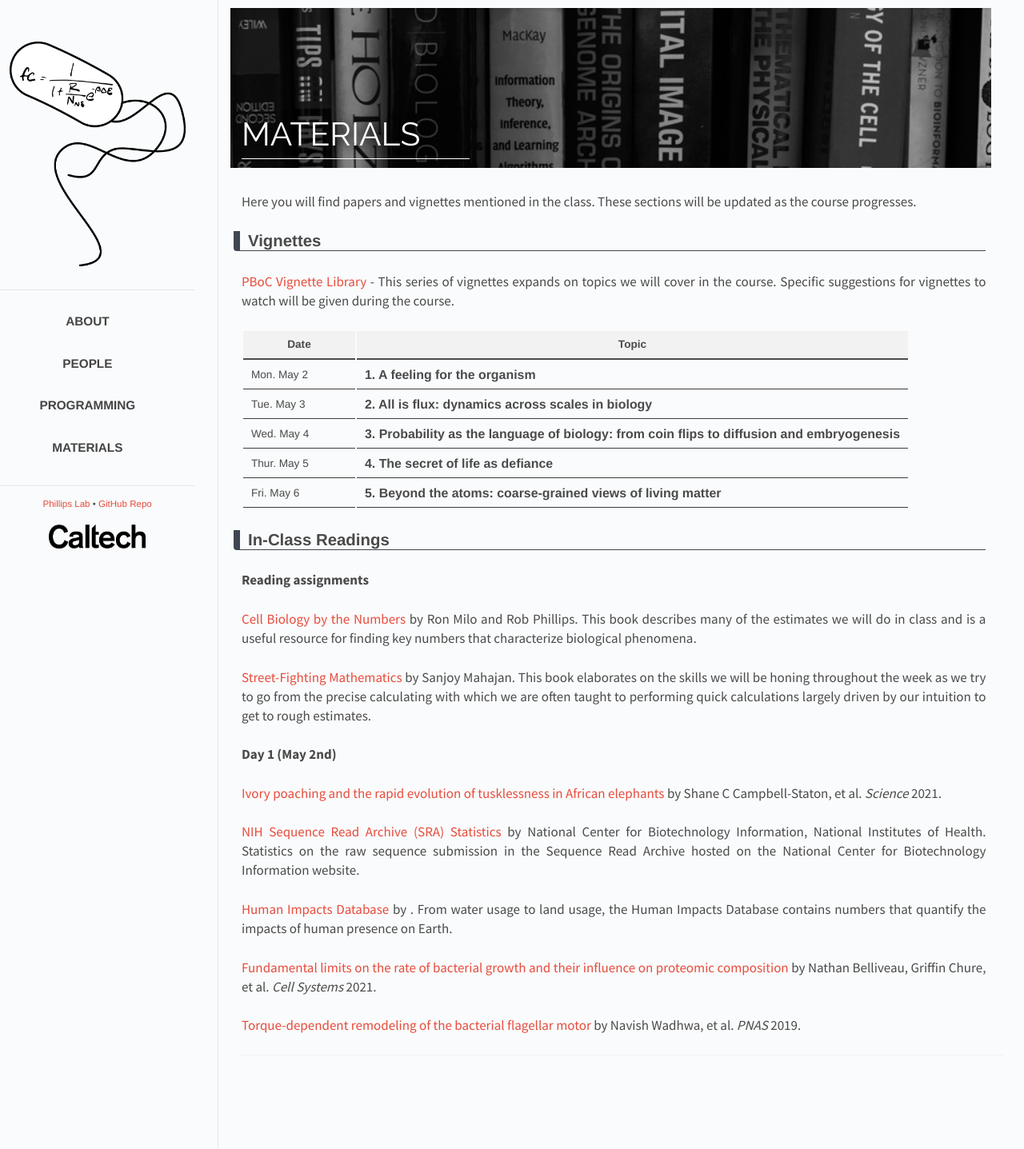
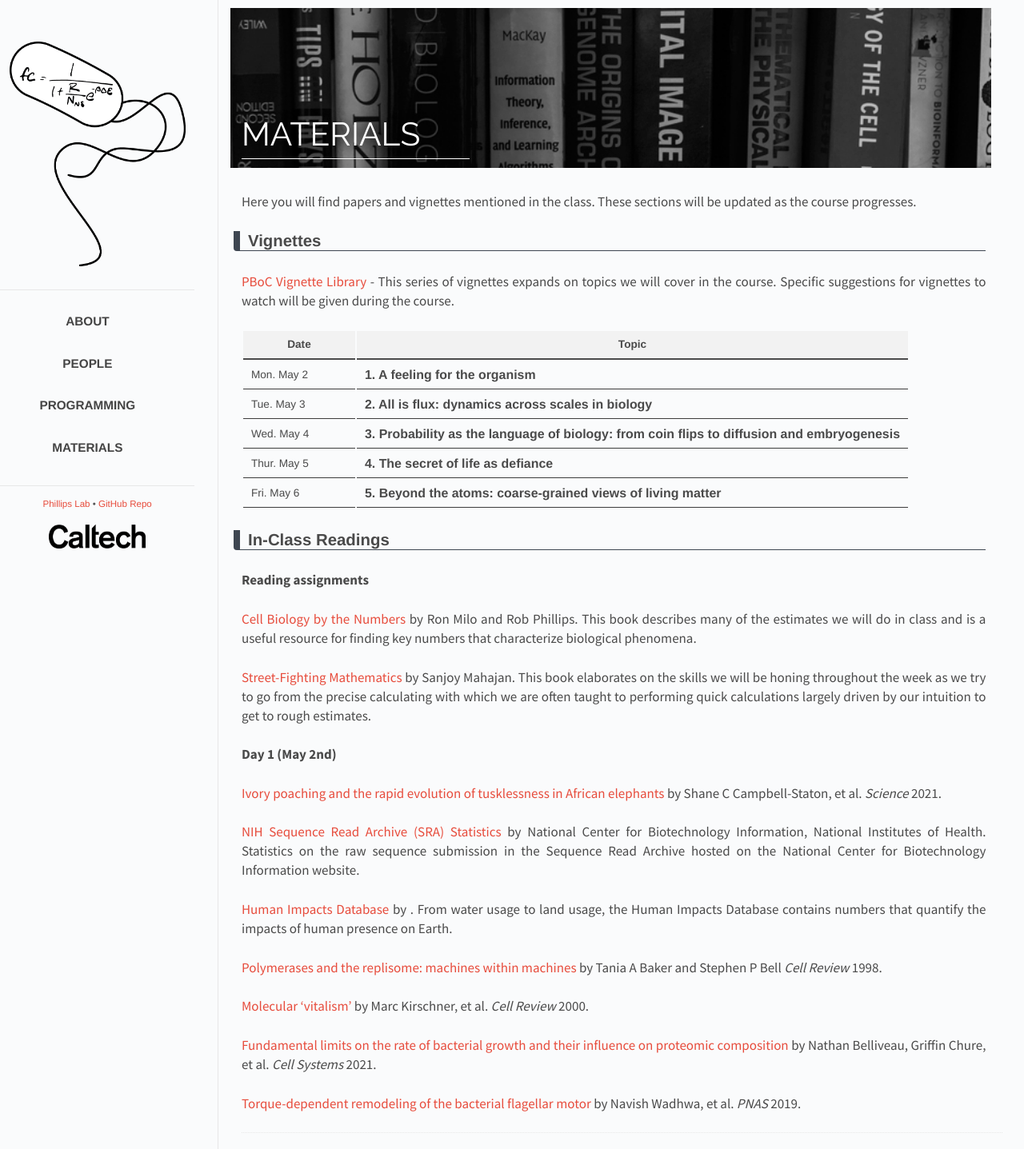
Before and after one commit to RPGroup-PBoC/pboc22_marseille, a Jekyll site: the page built from _posts/2022-01-28-materials.md, in a window 1280 px wide. Shown: the whole page at 80% size. Built offline with Jekyll 4.4.1, drawn with Linux system fonts in a browser that asks for light colours.

Commit message:
Including papers on molecular vitalism and replication.

```diff
--- a/_data/papers.yaml
+++ b/_data/papers.yaml
@@ -22,8 +22,21 @@
    link:  "https://trace.ncbi.nlm.nih.gov/Traces/sra/"
 
  - title: "Human Impacts Database"
+   author: ""
    description: "From water usage to land usage, the Human Impacts Database contains numbers that quantify the impacts of human presence on Earth."
    link: "http://www.anthroponumbers.org/catalog/"
+
+ - title: "Polymerases and the replisome: machines within machines"
+   author: "Tania A Baker and Stephen P Bell"
+   journal: "Cell Review"
+   year: "1998"
+   link: "https://www.cell.com/cell/fulltext/S0092-8674(00)80923-X?_returnURL=https%3A%2F%2Flinkinghub.elsevier.com%2Fretrieve%2Fpii%2FS009286740080923X%3Fshowall%3Dtrue"
+
+ - title: "Molecular 'vitalism'"
+   author: "Marc Kirschner, et al."
+   journal: "Cell Review"
+   year: "2000"
+   link: "https://www.cell.com/cell/fulltext/S0092-8674(00)81685-2?_returnURL=https%3A%2F%2Flinkinghub.elsevier.com%2Fretrieve%2Fpii%2FS0092867400816852%3Fshowall%3Dtrue"
 
  - title: "Fundamental limits on the rate of bacterial growth and their influence on proteomic composition"
    author: "Nathan Belliveau, Griffin Chure, et al."
```
